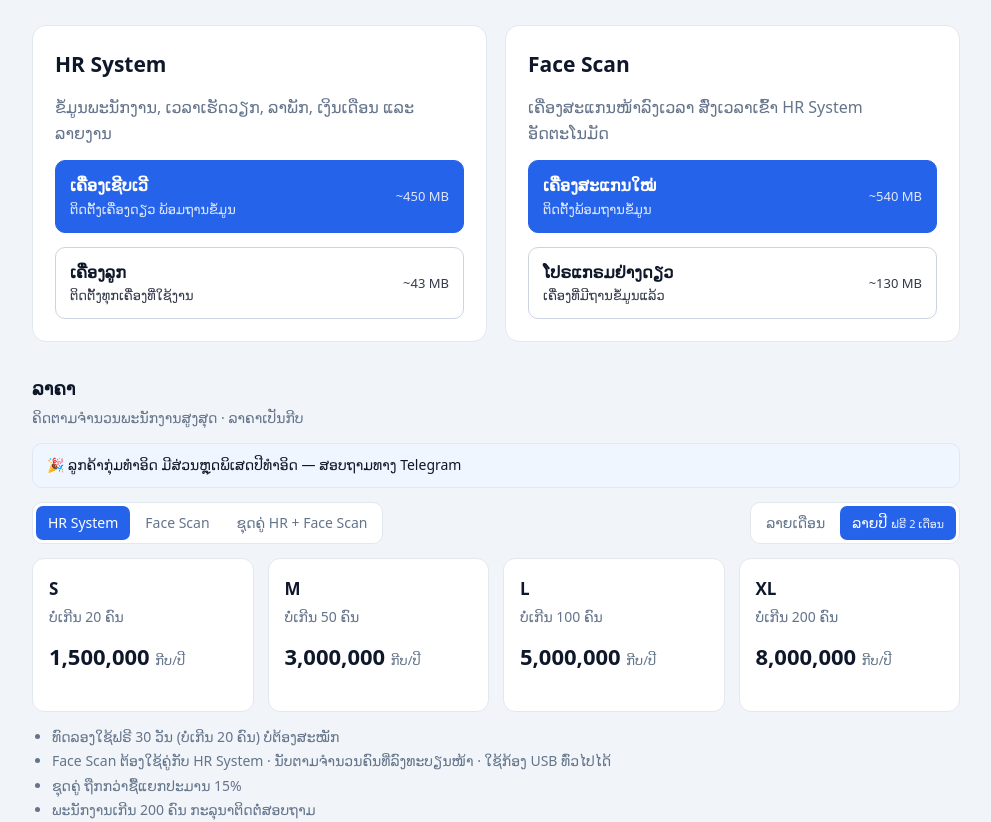
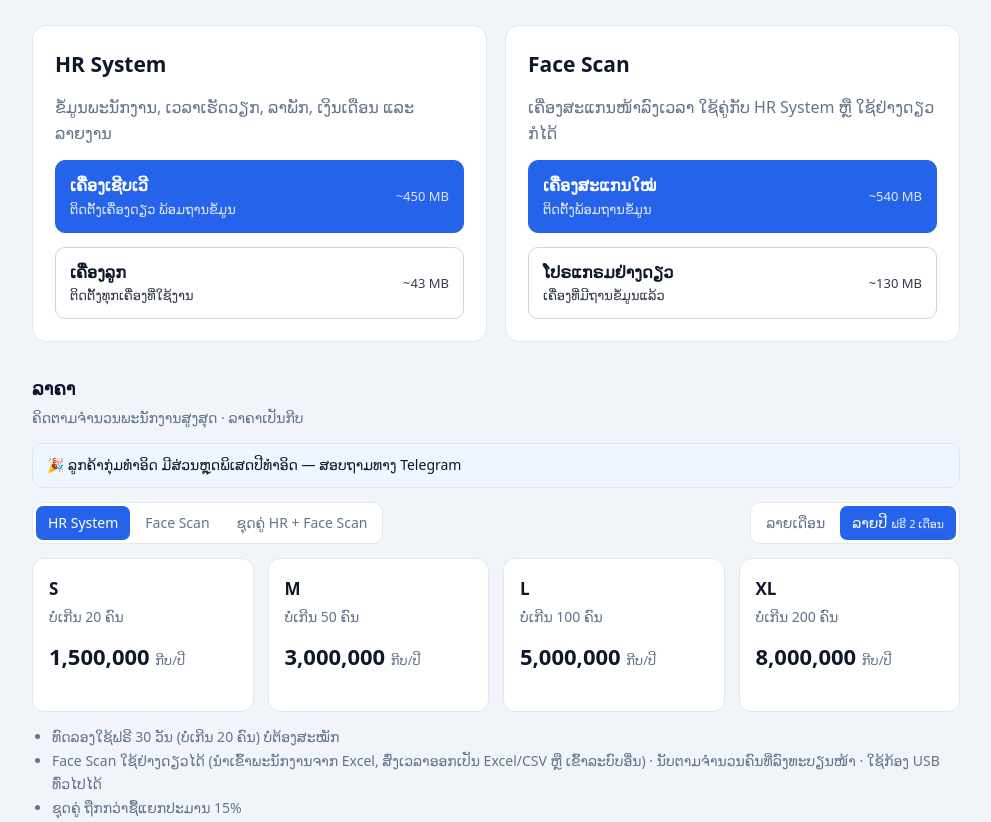
Before and after one commit to pernscmt/seafog-hrsystem-lao, a plain HTML site: page index.html in a window 1280 px wide. Shown: the part 142-964 px from the top of the page, without its empty margins (144-1135 px from the left). Drawn offline with Linux system fonts and the light colour scheme; no server answers.

Commit message:
download page: index.html

```diff
--- a/index.html
+++ b/index.html
@@ -135,7 +135,7 @@
 
     <section class="card" data-repo="pernscmt/seafog-facescan-lao">
       <h2>Face Scan <span class="ver"></span></h2>
-      <p>ເຄື່ອງສະແກນໜ້າລົງເວລາ ສົ່ງເວລາເຂົ້າ HR System ອັດຕະໂນມັດ</p>
+      <p>ເຄື່ອງສະແກນໜ້າລົງເວລາ ໃຊ້ຄູ່ກັບ HR System ຫຼື ໃຊ້ຢ່າງດຽວກໍໄດ້</p>
       <a class="dl primary" data-asset="FaceScan_Server_Setup_" href="https://github.com/pernscmt/seafog-facescan-lao/releases/latest">
         <span><b>ເຄື່ອງສະແກນໃໝ່</b><small>ຕິດຕັ້ງພ້ອມຖານຂໍ້ມູນ</small></span>
         <span class="size">~540 MB</span>
@@ -166,7 +166,7 @@
     <div class="plans" id="plans"></div>
     <ul class="terms">
       <li>ທົດລອງໃຊ້ຟຣີ 30 ວັນ (ບໍ່ເກີນ 20 ຄົນ) ບໍ່ຕ້ອງສະໝັກ</li>
-      <li>Face Scan ຕ້ອງໃຊ້ຄູ່ກັບ HR System · ນັບຕາມຈຳນວນຄົນທີ່ລົງທະບຽນໜ້າ · ໃຊ້ກ້ອງ USB ທົ່ວໄປໄດ້</li>
+      <li>Face Scan ໃຊ້ຢ່າງດຽວໄດ້ (ນຳເຂົ້າພະນັກງານຈາກ Excel, ສົ່ງເວລາອອກເປັນ Excel/CSV ຫຼື ເຂົ້າລະບົບອື່ນ) · ນັບຕາມຈຳນວນຄົນທີ່ລົງທະບຽນໜ້າ · ໃຊ້ກ້ອງ USB ທົ່ວໄປໄດ້</li>
       <li>ຊຸດຄູ່ ຖືກກວ່າຊື້ແຍກປະມານ 15%</li>
       <li>ພະນັກງານເກີນ 200 ຄົນ ກະລຸນາຕິດຕໍ່ສອບຖາມ</li>
     </ul>
```
